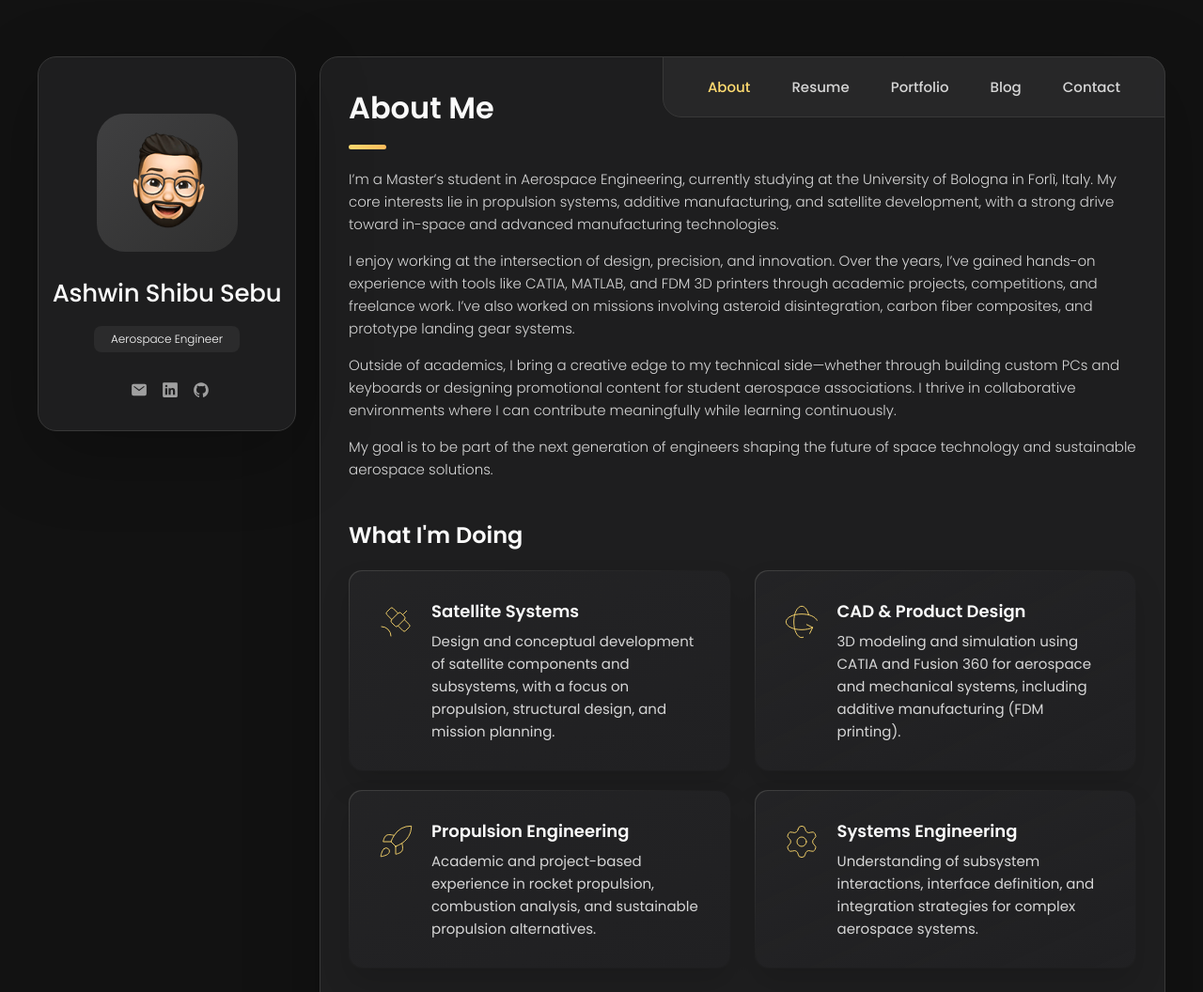
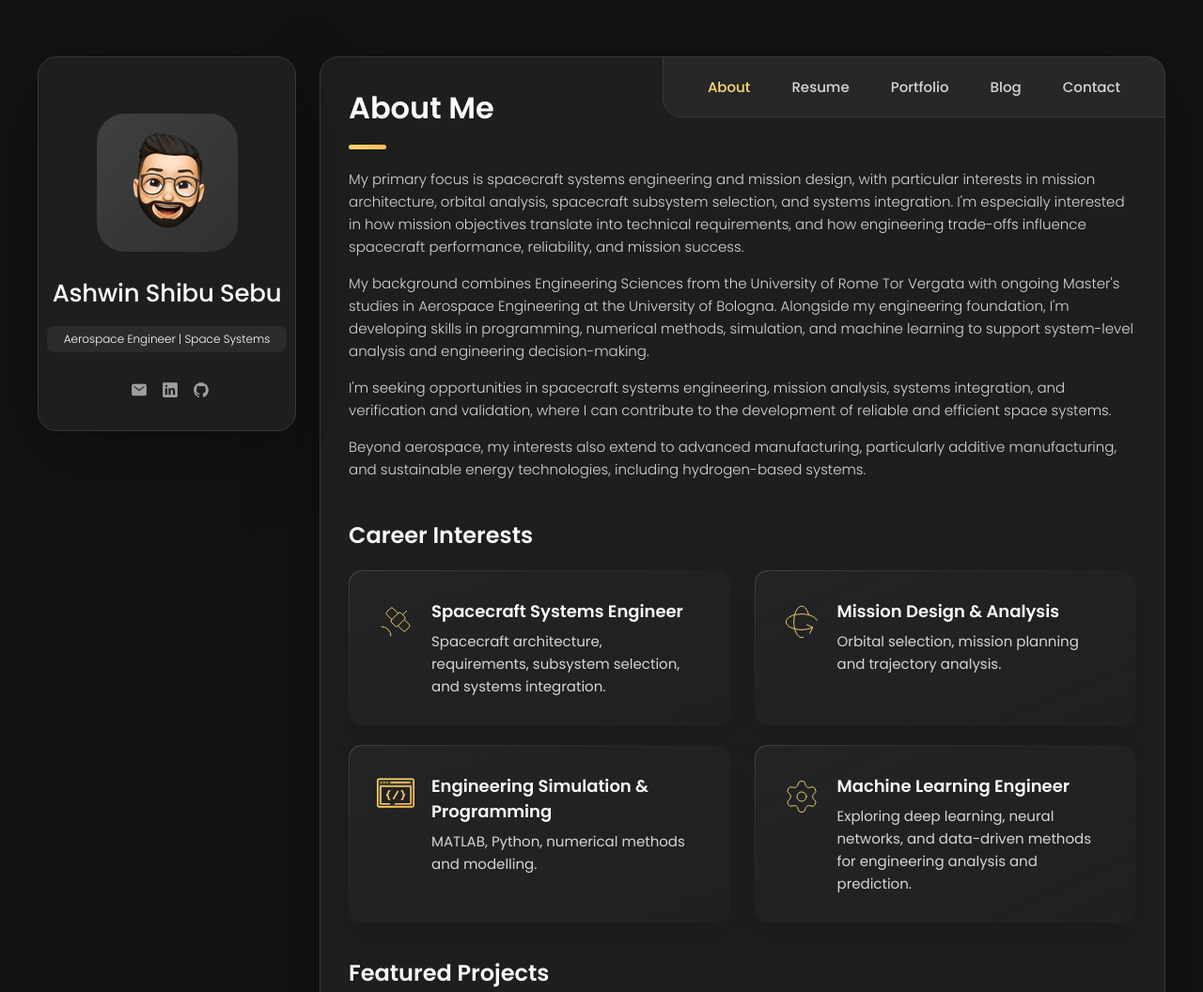
Before and after one commit to ashwinshibu-sebu/ashwinshibu-sebu.github.io, a plain HTML site: page index.html in a window 1280 px wide. Shown: the top 1056 px of the page at 94% size. Drawn offline with nearby package versions, Linux system fonts and the light colour scheme; files that its build step writes are made by us from their sources.

Commit message:
about me changes and pateron removal

```diff
--- a/index.html
+++ b/index.html
@@ -66,7 +66,7 @@
         <div class="info-content">
           <h1 class="name" title="Ashwin Shibu Sebu">Ashwin Shibu Sebu</h1>
 
-          <p class="title">Aerospace Engineer</p>
+          <p class="title">Aerospace Engineer | Space Systems</p>
         </div>
 
         <button class="info_more-btn" data-sidebar-btn>
@@ -228,25 +228,34 @@
 
         <section class="about-text">
             <p>
-            I’m a Master’s student in Aerospace Engineering, currently studying at the University of Bologna in Forlì, Italy.
-            My core interests lie in propulsion systems, additive manufacturing, and satellite development, with a strong drive toward in-space and
-            advanced manufacturing technologies.
-          </p>
-          <p>
-            I enjoy working at the intersection of design, precision, and innovation.
-            Over the years, I’ve gained hands-on experience with tools like CATIA, MATLAB, and FDM 3D printers through academic projects,
-            competitions, and freelance work. I’ve also worked on missions involving asteroid disintegration, carbon fiber composites, and
-            prototype landing gear systems.
+              My primary focus is spacecraft systems engineering and mission design,
+              with particular interests in mission architecture, orbital analysis,
+              spacecraft subsystem selection, and systems integration. I'm especially
+              interested in how mission objectives translate into technical requirements,
+              and how engineering trade-offs influence spacecraft performance,
+              reliability, and mission success.
             </p>
 
             <p>
-            Outside of academics, I bring a creative edge to my technical side—whether through building custom PCs and
-            keyboards or designing promotional content for student aerospace associations. I thrive in collaborative environments
-            where I can contribute meaningfully while learning continuously.
+              My background combines Engineering Sciences from the University of Rome
+              Tor Vergata with ongoing Master's studies in Aerospace Engineering at
+              the University of Bologna. Alongside my engineering foundation, I'm
+              developing skills in programming, numerical methods, simulation, and
+              machine learning to support system-level analysis and engineering
+              decision-making.
             </p>
 
             <p>
-            My goal is to be part of the next generation of engineers shaping the future of space technology and sustainable aerospace solutions.
+              I'm seeking opportunities in spacecraft systems engineering, mission
+              analysis, systems integration, and verification and validation, where
+              I can contribute to the development of reliable and efficient space
+              systems.
+            </p>
+
+            <p>
+              Beyond aerospace, my interests also extend to advanced manufacturing,
+              particularly additive manufacturing, and sustainable energy technologies,
+              including hydrogen-based systems.
             </p>
 
         </section>
@@ -258,7 +267,7 @@
 
         <section class="service">
 
-          <h3 class="h3 service-title">What i'm doing</h3>
+          <h3 class="h3 service-title">Career Interests</h3>
 
           <ul class="service-list">
 
@@ -270,10 +279,10 @@
               </div>
 
               <div class="service-content-box">
-                <h4 class="h4 service-item-title">Satellite Systems</h4>
+                <h4 class="h4 service-item-title">Spacecraft Systems Engineer</h4>
 
                 <p class="service-item-text">
-                  Design and conceptual development of satellite components and subsystems, with a focus on propulsion, structural design, and mission planning.
+                  Spacecraft architecture, requirements, subsystem selection, and systems integration.
                 </p>
               </div>
 
@@ -286,10 +295,10 @@
               </div>
 
               <div class="service-content-box">
-                <h4 class="h4 service-item-title">CAD & Product Design</h4>
+                <h4 class="h4 service-item-title">Mission Design & Analysis</h4>
 
                 <p class="service-item-text">
-                  3D modeling and simulation using CATIA and Fusion 360 for aerospace and mechanical systems, including additive manufacturing (FDM printing).
+                  Orbital selection, mission planning and trajectory analysis.
                 </p>
               </div>
 
@@ -298,14 +307,14 @@
             <li class="service-item">
 
               <div class="service-icon-box">
-                <img src="./assets/images/icon-prop.svg" alt="mobile app icon" width="40">
+                <img src="./assets/images/icon-dev.svg" alt="mobile app icon" width="40">
               </div>
 
               <div class="service-content-box">
-                <h4 class="h4 service-item-title">Propulsion Engineering</h4>
+                <h4 class="h4 service-item-title">Engineering Simulation & Programming</h4>
 
                 <p class="service-item-text">
-                  Academic and project-based experience in rocket propulsion, combustion analysis, and sustainable propulsion alternatives.
+                  MATLAB, Python, numerical methods and modelling.
                 </p>
               </div>
 
@@ -318,10 +327,10 @@
               </div>
 
               <div class="service-content-box">
-                <h4 class="h4 service-item-title">Systems Engineering</h4>
+                <h4 class="h4 service-item-title">Machine Learning Engineer</h4>
 
                 <p class="service-item-text">
-                  Understanding of subsystem interactions, interface definition, and integration strategies for complex aerospace systems.
+                  Exploring deep learning, neural networks, and data-driven methods for engineering analysis and prediction.
                 </p>
               </div>
 
```
Also changed, not shown: 1 other file. Lines whose indentation alone changed are shown as unchanged.
